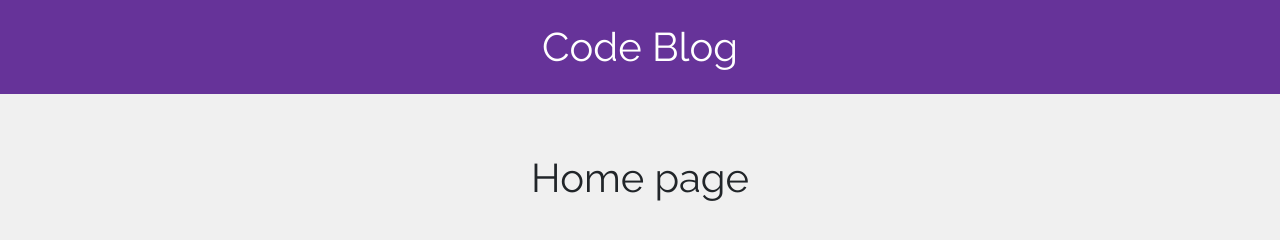
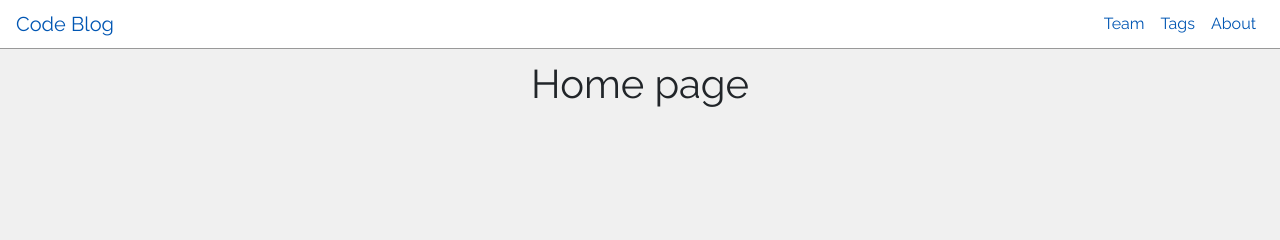
Before and after one commit to Ismail-Opatola/learning-gatsbyjs, a Gatsby site: page / in a window 1280 px wide. Built offline with nearby package versions, Linux system fonts and the light colour scheme; Gatsby itself is replaced by a stand-in of ours.

Commit message:
delete header, use reactstrap navbar, add navlinks, style navbar

```diff
--- a/src/components/header.js
+++ b/src/components/header.js
@@ -1,35 +1,53 @@
-import { Link } from "gatsby"
 import PropTypes from "prop-types"
 import React from "react"
+import {
+  Collapse,
+  Navbar,
+  NavbarToggler,
+  NavbarBrand,
+  Nav,
+  NavItem,
+  NavLink
+} from "reactstrap"
 
-const Header = ({ siteTitle }) => (
-  <header
-    style={{
-      background: `rebeccapurple`,
-      marginBottom: `1.45rem`,
-    }}
-  >
-    <div
-      style={{
-        margin: `0 auto`,
-        maxWidth: 960,
-        padding: `1.45rem 1.0875rem`,
-      }}
-    >
-      <h1 style={{ margin: 0 }}>
-        <Link
-          to="/"
-          style={{
-            color: `white`,
-            textDecoration: `none`,
-          }}
-        >
-          {siteTitle}
-        </Link>
-      </h1>
-    </div>
-  </header>
-)
+class Header extends React.Component {
+  constructor(props) {
+    super(props)
+
+    this.toggle = this.toggle.bind(this)
+    this.state = {
+      isOpen: false,
+    }
+  }
+  toggle() {
+    this.setState({
+      isOpen: !this.state.isOpen,
+    })
+  }
+  render() {
+    return (
+      <div>
+        <Navbar fixed="top" light expand="sm">
+          <NavbarBrand href="/">{this.props.siteTitle}</NavbarBrand>
+          <NavbarToggler onClick={this.toggle} />
+          <Collapse isOpen={this.state.isOpen} navbar>
+            <Nav className="ml-auto" navbar>
+              <NavItem>
+                <NavLink href="/team/">Team</NavLink>
+              </NavItem>
+              <NavItem>
+                <NavLink href="/tags/">Tags</NavLink>
+              </NavItem>
+              <NavItem>
+                <NavLink href="/about/">About</NavLink>
+              </NavItem>
+            </Nav>
+          </Collapse>
+        </Navbar>
+      </div>
+    )
+  }
+}
 
 Header.propTypes = {
   siteTitle: PropTypes.string,
```
